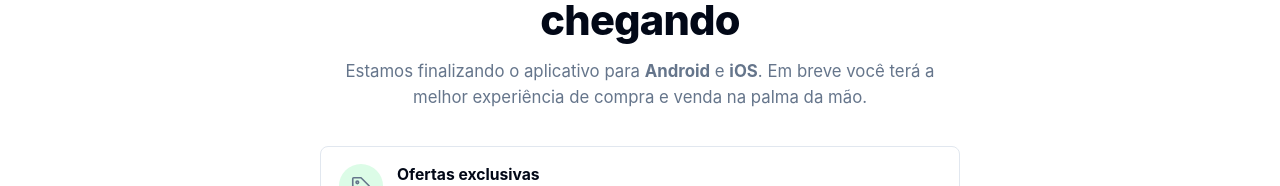
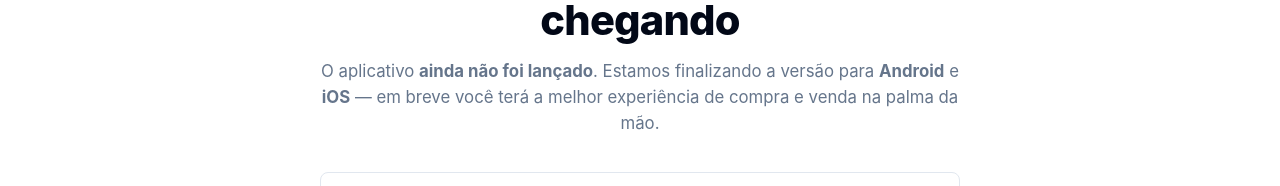
Before and after one commit to gsPatrick/feiradorolo--frontend, a Next.js app: page /aplicativo in a window 1280 px wide. Shown: the part 343-529 px from the top of the page. Built offline with nearby package versions, Linux system fonts and the light colour scheme; no server answers.

Commit message:
App: deixar claro que o aplicativo ainda não foi lançado (cópia 'Em breve' na página /aplicativo e no bloco AppPromo da home)

```diff
--- a/app/aplicativo/page.js
+++ b/app/aplicativo/page.js
@@ -20,8 +20,9 @@ export default function AplicativoPage() {
         <span className={styles.pill}>🚀 Em breve</span>
         <h1 className={styles.title}>O App da Feira do Rolo está chegando</h1>
         <p className={styles.subtitle}>
-          Estamos finalizando o aplicativo para <strong>Android</strong> e <strong>iOS</strong>.
-          Em breve você terá a melhor experiência de compra e venda na palma da mão.
+          O aplicativo <strong>ainda não foi lançado</strong>. Estamos finalizando a versão para{' '}
+          <strong>Android</strong> e <strong>iOS</strong> — em breve você terá a melhor experiência
+          de compra e venda na palma da mão.
         </p>
 
         <ul className={styles.features}>
--- a/components/organisms/AppPromo/AppPromo.js
+++ b/components/organisms/AppPromo/AppPromo.js
@@ -11,8 +11,8 @@ export default function AppPromo() {
   const b = getBanners('app_promo', [])[0];
   const content = (b && b.content) || {};
 
-  const title = (b && b.title) || 'Baixe nosso App Feira do Rolo!';
-  const sub = (b && b.subtitle) || 'Melhor experiência de compras no seu celular';
+  const title = (b && b.title) || 'O App Feira do Rolo está chegando!';
+  const sub = (b && b.subtitle) || 'Ainda não foi lançado — estamos finalizando para Android e iOS. Enquanto isso, use a versão web pelo celular.';
   const features = Array.isArray(content.features) && content.features.length ? content.features : FALLBACK_FEATURES;
   const note = content.note || 'Funciona via Expo Go';
   const links = content.store_links || getSetting('app.store_links', { google_play: '#', app_store: '#' });
```
